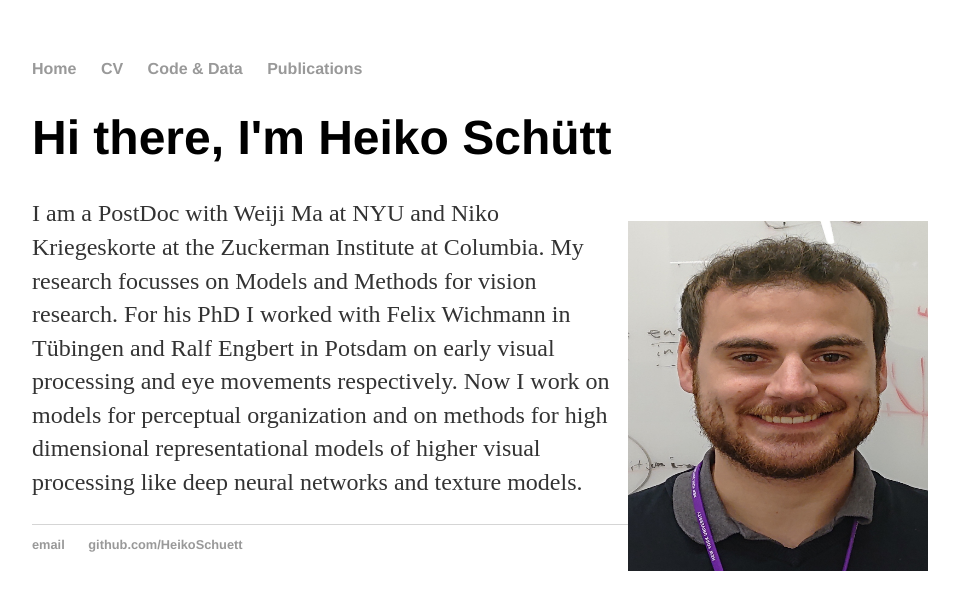
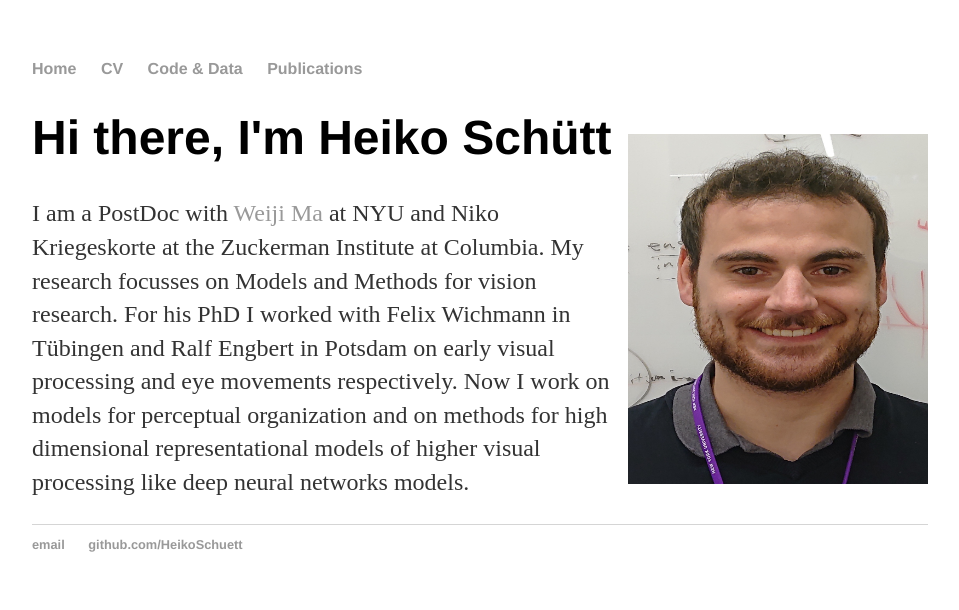
Before and after one commit to HeikoSchuett/HeikoSchuett.github.io, a Jekyll site: the page built from index.html, in a window 1280 px wide. Shown: the top 610 px of the page, without its empty margins (160-1119 px from the left). Built offline with Jekyll 4.4.1, drawn with Linux system fonts in a browser that asks for light colours.

Commit message:
Update index.html

```diff
--- a/index.html
+++ b/index.html
@@ -3,9 +3,10 @@ layout: default
 title: Heiko Schütt
 ---
 <div class="blurb">
+	<p style="float: right;"><img src="images/me.jpg" height ="350px" width="300px" alt=""></p>
 	<h1>Hi there, I'm Heiko Schütt</h1>
-	<p style="float: right;"><img src="images/me.jpg" height ="350px" width="300px" alt=""></p>
-	<p>I am a PostDoc with Weiji Ma at NYU and Niko Kriegeskorte at the Zuckerman Institute at Columbia.
+	<p>I am a PostDoc with <a href="https://www.cns.nyu.edu/malab/">Weiji Ma</a> at NYU and Niko Kriegeskorte at the Zuckerman Institute at Columbia.
 My research focusses on Models and Methods for vision research. For his PhD I worked with Felix Wichmann in Tübingen and Ralf Engbert in Potsdam on early visual processing and eye movements respectively.
-Now I work on models for perceptual organization and on methods for high dimensional representational models of higher visual processing like deep neural networks and texture models. </p>
+Now I work on models for perceptual organization and on methods for high dimensional representational models of higher visual processing like deep neural networks models. </p>
+
 </div><!-- /.blurb -->
```
